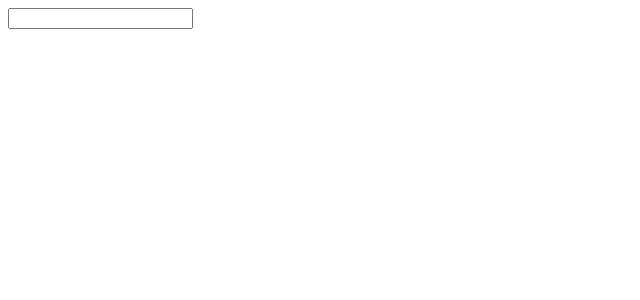
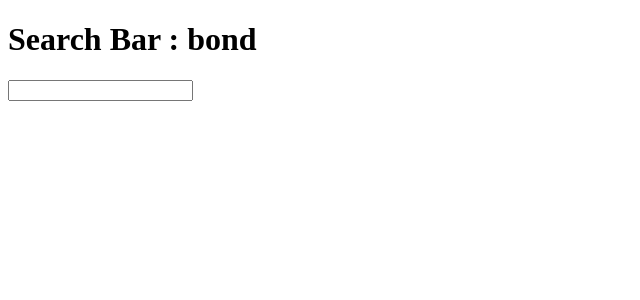
Before and after one commit to arjunnrana/reactjs-image-search-app, a React (Create React App) app: page / in a window 1280 px wide. Shown: the top 300 px of the page, without its empty margins (0-640 px from the left). Built offline with nearby package versions, Linux system fonts and the light colour scheme.

Commit message:
search bar bond

```diff
--- a/src/components/SearchBar.js
+++ b/src/components/SearchBar.js
@@ -14,6 +14,7 @@ function SearchBar({ onSubmit }) {
 
   return (
     <div>
+      <h1>Search Bar : bond</h1>
       <form onSubmit={handleFormSubmit}>
         <input value={term} onChange={handleChange} />
       </form>
```
